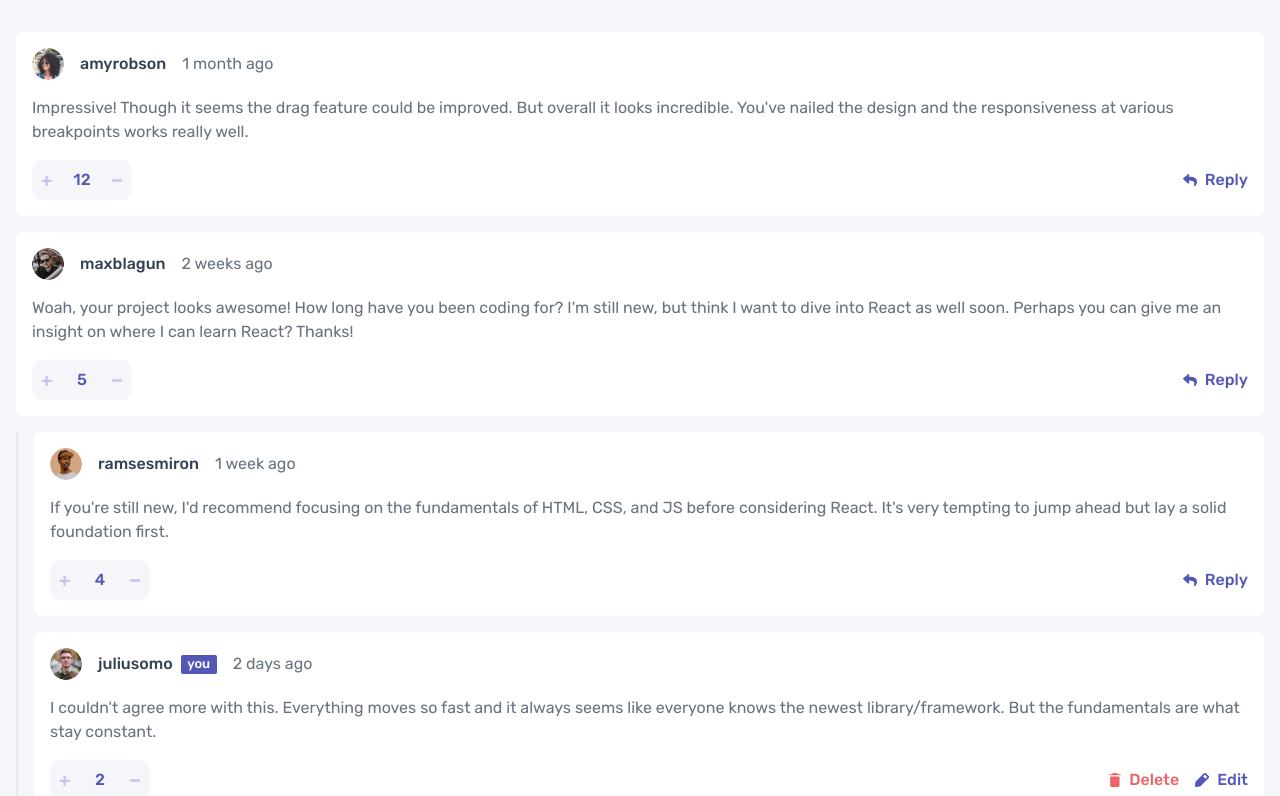
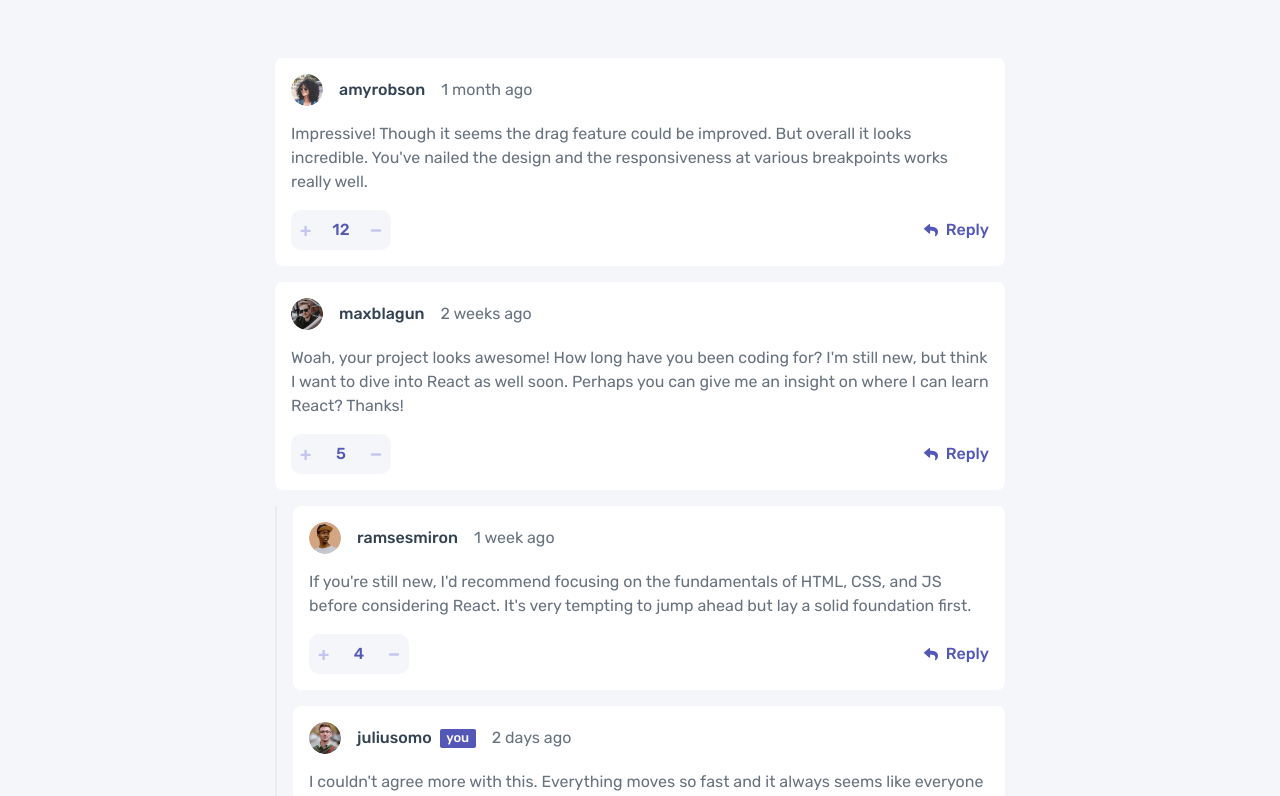
Before and after one commit to g-akca/interactive-comments-section, a React (Vite) app: page / in a window 1280 px wide. Shown: the top 796 px of the page. Built offline with nearby package versions, Linux system fonts and the light colour scheme.

Commit message:
Add tablet responsive App and MainSection styles

```diff
--- a/src/App.jsx
+++ b/src/App.jsx
@@ -2,7 +2,7 @@ import MainSection from "./components/MainSection";
 
 function App() {
   return (
-    <div className="text-base leading-base text-grey-500 bg-grey-50 min-h-screen px-4 py-8 flex justify-center">
+    <div className="text-base leading-base text-grey-500 bg-grey-50 min-h-screen px-4 tablet:px-10.5 py-8 tablet:py-14.5 flex justify-center">
       <MainSection />
     </div>
   )
--- a/src/components/MainSection.jsx
+++ b/src/components/MainSection.jsx
@@ -3,7 +3,7 @@ import CommentForm from "./CommentForm";
 
 function MainSection() {
   return (
-    <main className="grow flex flex-col gap-4">
+    <main className="grow flex flex-col gap-4 tablet:gap-6 max-w-182.5">
       <h1 className="sr-only">Interactive Comment Section</h1>
 
       <CommentList />
```
